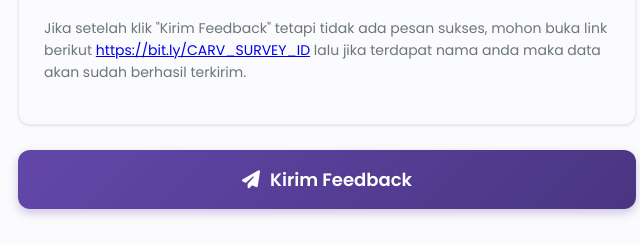
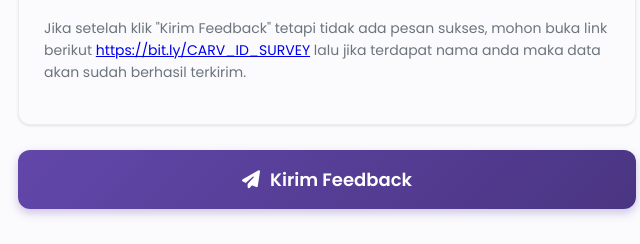
Before and after one commit to AganFebro/CARV-Survey, a plain HTML site: page index.html in a window 1280 px wide. Shown: the part 2537-2781 px from the top of the page, 313-953 px from the left. Drawn offline with Linux system fonts and the light colour scheme.

Commit message:
Update index.html

```diff
--- a/index.html
+++ b/index.html
@@ -1101,7 +1101,7 @@
                     Informasi Penting
                 </div>
                 <p style="color: var(--gray-600); margin-bottom: 15px; font-size: 14px;">
-                    Jika setelah klik "Kirim Feedback" tetapi tidak ada pesan sukses, mohon buka link berikut <a href="https://bit.ly/CARV_SURVEY_ID">https://bit.ly/CARV_SURVEY_ID</a> lalu jika terdapat nama anda maka data akan sudah berhasil terkirim.
+                    Jika setelah klik "Kirim Feedback" tetapi tidak ada pesan sukses, mohon buka link berikut <a href="https://bit.ly/CARV_ID_SURVEY">https://bit.ly/CARV_ID_SURVEY</a> lalu jika terdapat nama anda maka data akan sudah berhasil terkirim.
                 </p>
             </div>
 
```
